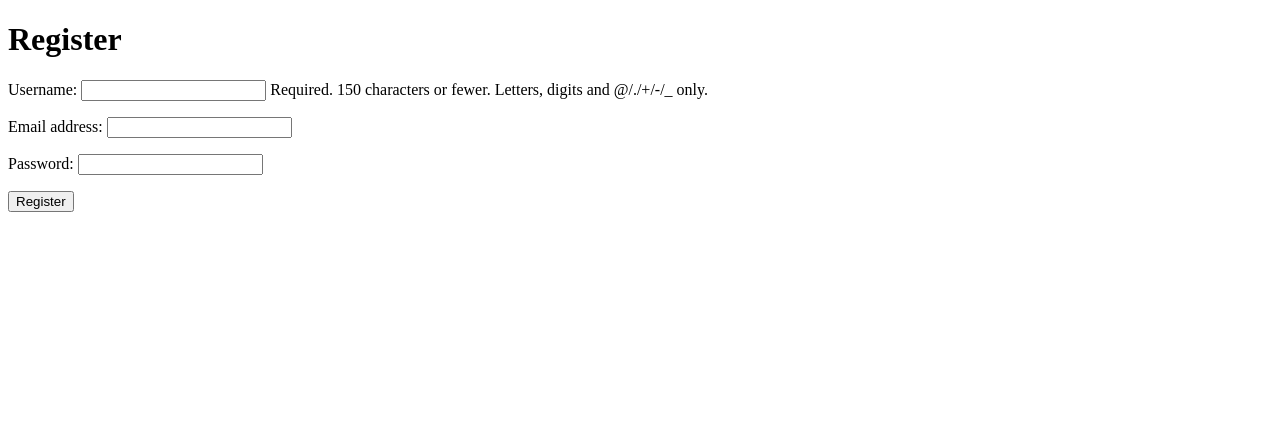
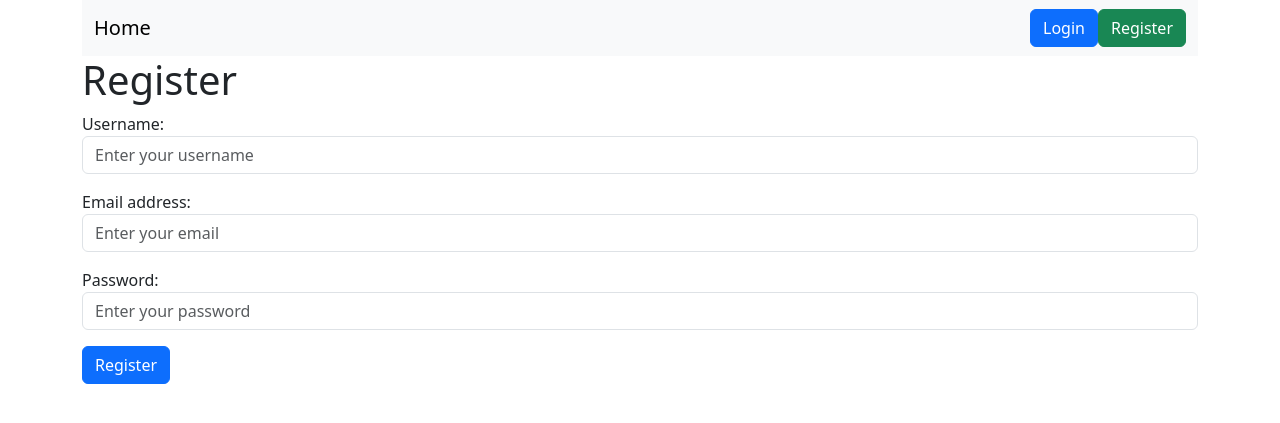
Before and after one commit to mahafuza45moon/doctors_appointment_system, a Django app: page /member/register/ in a window 1280 px wide. Shown: the top 423 px of the page. Run offline with Django 5.2, Linux system fonts and the light colour scheme.

Commit message:
add bootstarap

```diff
--- a/appointment/templates/appointment/appointment_list.html
+++ b/appointment/templates/appointment/appointment_list.html
@@ -1,3 +1,5 @@
+{% extends 'base.html' %}
+{% block content %}
 <h1>Your Appointments</h1>
 <table>
     <tr>
@@ -13,3 +15,4 @@
     </tr>
     {% endfor %}
 </table>
+{% endblock %}
--- a/appointment/templates/appointment/book_appointment.html
+++ b/appointment/templates/appointment/book_appointment.html
@@ -1,4 +1,5 @@
-
+{% extends 'base.html' %}
+{% block content %}
 <h1>Book Appointment with Dr. {{ schedule.doctor.user.username }}</h1>
 <form method="post">
     {% csrf_token %}
@@ -11,3 +12,4 @@
     {% endif %}
     <button type="submit">Book Appointment</button>
 </form>
+{% endblock %}
--- a/appointment/templates/appointment/schedule_list.html
+++ b/appointment/templates/appointment/schedule_list.html
@@ -1,3 +1,5 @@
+{% extends 'base.html' %}
+{% block content %}
 <h1>Available Schedules</h1>
 <table>
     <thead>
@@ -23,3 +25,4 @@
         {% endfor %}
     </tbody>
 </table>
+{% endblock %}
--- a/doctors_appointment_system/settings.py
+++ b/doctors_appointment_system/settings.py
@@ -56,7 +56,7 @@ ROOT_URLCONF = 'doctors_appointment_system.urls'
 TEMPLATES = [
     {
         'BACKEND': 'django.template.backends.django.DjangoTemplates',
-        'DIRS': [],
+        'DIRS': [BASE_DIR / "templates"],
         'APP_DIRS': True,
         'OPTIONS': {
             'context_processors': [
--- a/member/forms.py
+++ b/member/forms.py
@@ -3,12 +3,32 @@ from django.contrib.auth.models import User
 from .models import AppUser
 
 class UserRegistrationForm(forms.ModelForm):
-    password = forms.CharField(widget=forms.PasswordInput)
+    password = forms.CharField(
+        label="Password",
+        widget=forms.PasswordInput(attrs={'class': 'form-control', 'placeholder': 'Enter your password'})
+    )
     user_type = forms.ChoiceField(choices=AppUser.USER_TYPE_CHOICES, initial='patient', widget=forms.HiddenInput())
     class Meta:
         model = User
         fields = ['username', 'email', 'password']
+        widgets = {
+            'username': forms.TextInput(attrs={'class': 'form-control', 'placeholder': 'Enter your username'}),
+            'email': forms.EmailInput(attrs={'class': 'form-control', 'placeholder': 'Enter your email'}),
+        }
+        help_texts = {
+            'username': None,
+        }
 
 class LoginForm(forms.Form):
-    username = forms.CharField()
-    password = forms.CharField(widget=forms.PasswordInput)
+    username = forms.CharField(
+        widget=forms.TextInput(attrs={
+            'class': 'form-control',
+            'placeholder': 'Enter your username'
+        })
+    )
+    password = forms.CharField(
+        widget=forms.PasswordInput(attrs={
+            'class': 'form-control',
+            'placeholder': 'Enter your password'
+        })
+    )
--- a/member/templates/member/register.html
+++ b/member/templates/member/register.html
@@ -1,14 +1,9 @@
-<!DOCTYPE html>
-<html>
-<head>
-    <title>Register</title>
-</head>
-<body>
+{% extends 'base.html' %}
+{% block content %}
     <h1>Register</h1>
     <form method="post">
         {% csrf_token %}
         {{ form.as_p }}
-        <button type="submit">Register</button>
+        <button type="submit" class="btn btn-primary">Register</button>
     </form>
-</body>
-</html>
+{% endblock %}
--- /dev/null
+++ b/templates/base.html
@@ -0,0 +1,58 @@
+<!DOCTYPE html>
+<html lang="en">
+<head>
+    <meta charset="UTF-8">
+    <meta name="viewport" content="width=device-width, initial-scale=1.0">
+    <title>Doctors Appointment System</title>
+    <link href="https://cdn.jsdelivr.net/npm/bootstrap@5.3.3/dist/css/bootstrap.min.css" rel="stylesheet" integrity="sha384-QWTKZyjpPEjISv5WaRU9OFeRpok6YctnYmDr5pNlyT2bRjXh0JMhjY6hW+ALEwIH" crossorigin="anonymous">
+</head>
+<body>
+    <div class="container">
+
+
+    <nav class="navbar navbar-expand-lg navbar-light bg-light">
+  <div class="container-fluid">
+    <button class="navbar-toggler" type="button" data-bs-toggle="collapse" data-bs-target="#navbarTogglerDemo01" aria-controls="navbarTogglerDemo01" aria-expanded="false" aria-label="Toggle navigation">
+      <span class="navbar-toggler-icon"></span>
+    </button>
+    <div class="collapse navbar-collapse" id="navbarTogglerDemo01">
+      <a class="navbar-brand" href="{% url 'home' %}">Home</a>
+      <ul class="navbar-nav me-auto mb-2 mb-lg-0">
+
+
+      </ul>
+      <form class="d-flex">
+                {% if user.is_authenticated %}
+{#                        <form method="post" action="{% url 'logout' %}" style="display: inline;">#}
+{#                            {% csrf_token %}#}
+{#                            <input type="submit" value="Logout" class="btn btn-danger">#}
+{#                        </form>#}
+                {% else %}
+                    <a class="btn btn-primary" href="{% url 'login' %}">Login</a>
+                    <a class="btn btn-success" href="{% url 'register' %}">Register</a>
+                {% endif %}
+
+      </form>
+    </div>
+  </div>
+</nav>
+
+
+
+
+    <main>
+        {% block content %}{% endblock %}
+    </main>
+
+    {% if user.is_authenticated %}
+    <form method="post" action="{% url 'logout' %}" style="display: inline;">
+        {% csrf_token %}
+        <button type="submit" class="btn btn-danger">Logout</button>
+    </form>
+{% endif %}
+
+
+    </div>
+<script src="https://cdn.jsdelivr.net/npm/bootstrap@5.3.3/dist/js/bootstrap.bundle.min.js" integrity="sha384-YvpcrYf0tY3lHB60NNkmXc5s9fDVZLESaAA55NDzOxhy9GkcIdslK1eN7N6jIeHz" crossorigin="anonymous"></script>
+</body>
+</html>
```
Also changed, not shown: appointment/templates/appointment/home.html (+9 -37 lines), member/templates/member/login.html (+4 -9 lines), db.sqlite3.
